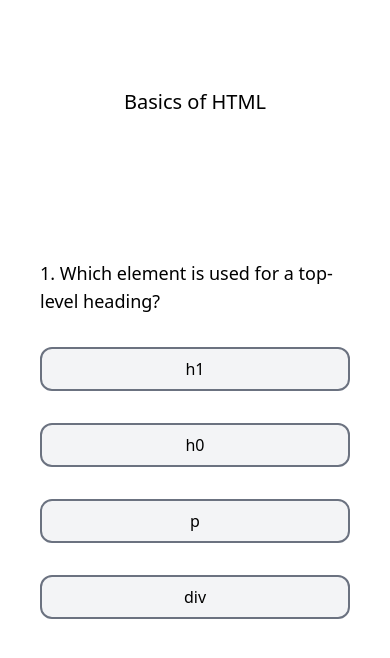
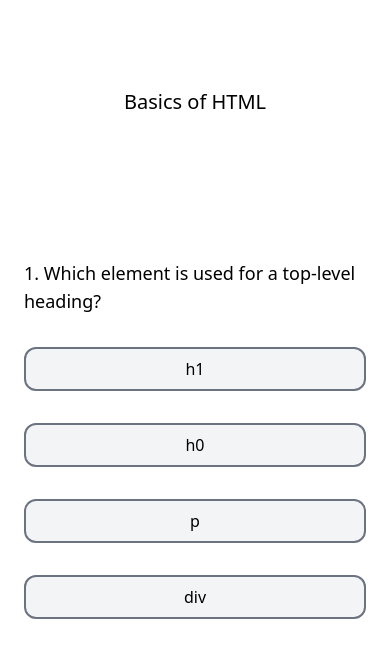
Before and after one commit to changangus/codecademy-takehome, a React (Create React App) app: page / in a window 390 px wide. Shown: the top 658 px of the page. Built offline with nearby package versions, Linux system fonts and the light colour scheme.

Commit message:
fixed dependencies in package.json, made more responsive

```diff
--- a/src/App.tsx
+++ b/src/App.tsx
@@ -8,7 +8,7 @@
 const App: React.FC = () => {
   const currentQuiz = useSelector<RootStore, quizState["currentQuiz"]>((state) => state.quiz.currentQuiz)
   return (
-    <div className="flex flex-col items-center h-screen mx-10 my-4">
+    <div className="flex flex-col items-center h-screen mx-6 sm:mx-10 my-4">
       <Quiz quiz={quizzes[currentQuiz]}/>
     </div>
   );
```
Also changed, not shown: package.json (+4 -4 lines).
